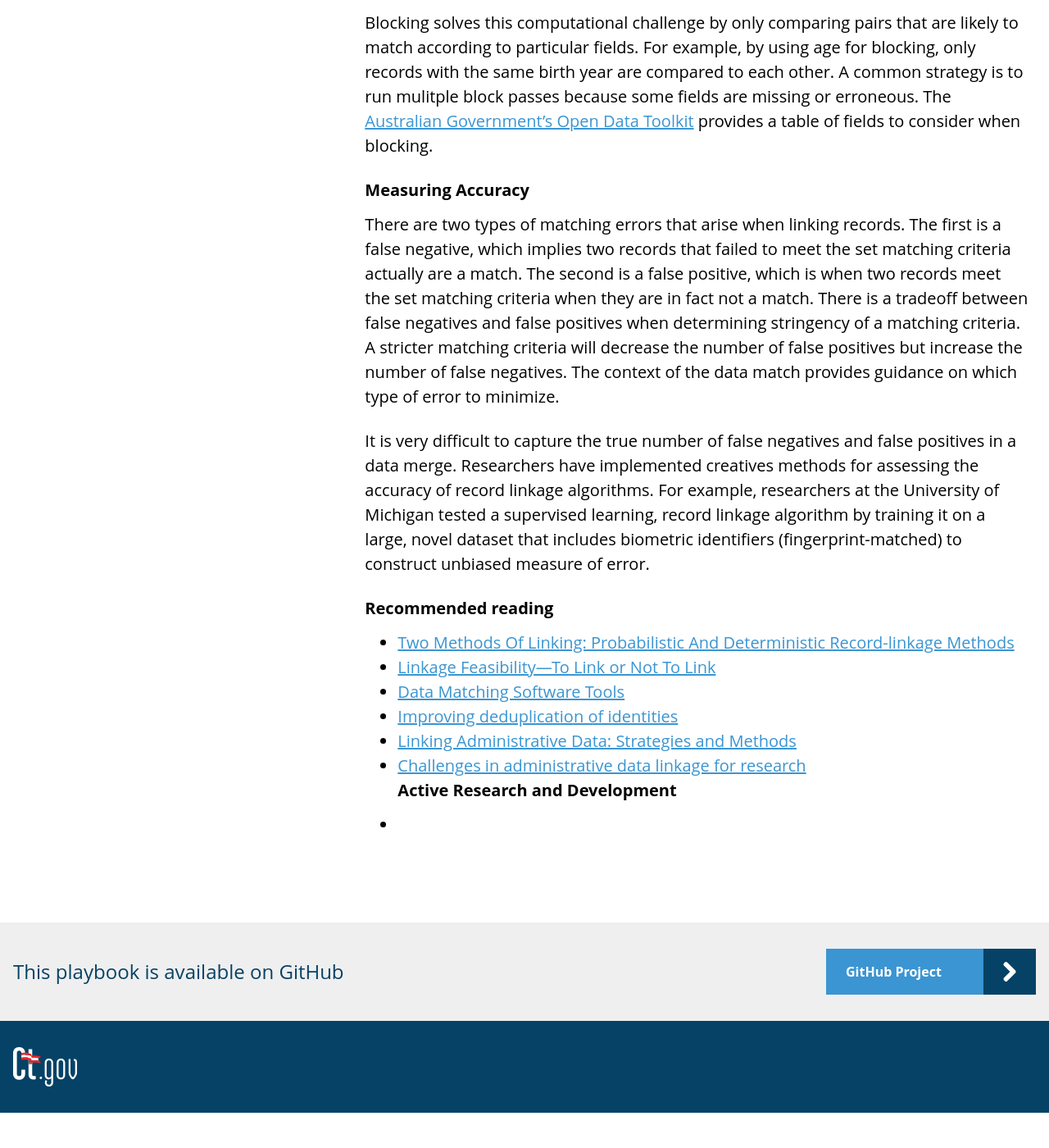
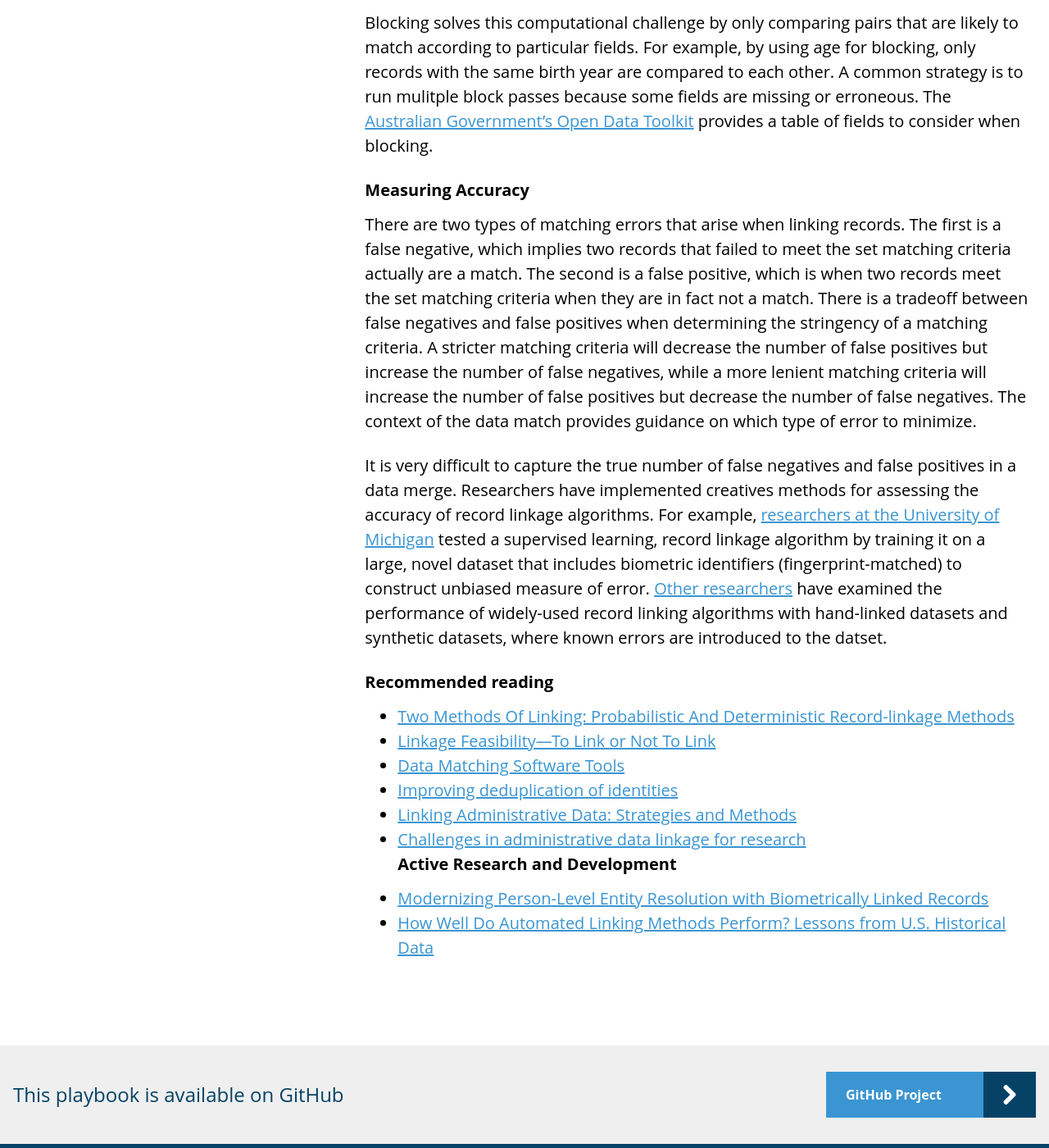
Before and after one commit to CTOpenData/data-sharing-playbook, a Jekyll site: the page built from 8_appendix-c-linking-datasets.md, in a window 1280 px wide and 1400 px high, scrolled down 1063 px. Shown: the whole window at 82% size. Built offline with Jekyll 4.4.1, drawn with Linux system fonts in a browser that asks for light colours; before the commit the page ends 2420 px from its top, so only the background shows below that.

Commit message:
Update 8_appendix-c-linking-datasets.md

```diff
--- a/8_appendix-c-linking-datasets.md
+++ b/8_appendix-c-linking-datasets.md
@@ -23,9 +23,10 @@ Blocking solves this computational challenge by only comparing pairs that are li
 provides a table of fields to consider when blocking.
 
 ### Measuring Accuracy
-There are two types of matching errors that arise when linking records. The first is a false negative, which implies two records that failed to meet the set matching criteria actually are a match. The second is a false positive, which is when two records meet the set matching criteria when they are in fact not a match. There is a tradeoff between false negatives and false positives when determining stringency of a matching criteria. A stricter matching criteria will decrease the number of false positives but increase the number of false negatives. The context of the data match provides guidance on which type of error to minimize.
+There are two types of matching errors that arise when linking records. The first is a false negative, which implies two records that failed to meet the set matching criteria actually are a match. The second is a false positive, which is when two records meet the set matching criteria when they are in fact not a match. There is a tradeoff between false negatives and false positives when determining the stringency of a matching criteria. A stricter matching criteria will decrease the number of false positives but increase the number of false negatives, while a more lenient matching criteria will increase the number of false positives but decrease the number of false negatives. The context of the data match provides guidance on which type of error to minimize.
 
-It is very difficult to capture the true number of false negatives and false positives in a data merge. Researchers have implemented creatives methods for assessing the accuracy of record linkage algorithms. For example, researchers at the University of Michigan tested a supervised learning, record linkage algorithm by training it on a large, novel dataset that includes biometric identifiers (fingerprint-matched) to construct unbiased measure of error.
+It is very difficult to capture the true number of false negatives and false positives in a data merge. Researchers have implemented creatives methods for assessing the accuracy of record linkage algorithms. For example, [researchers at the University of Michigan](https://sites.lsa.umich.edu/mgms/wp-content/uploads/sites/283/2020/12/entity_resolution_20201203.pdf) tested a supervised learning, record linkage algorithm by training it on a large, novel dataset that includes biometric identifiers (fingerprint-matched) to construct unbiased measure of error. [Other researchers](http://www-personal.umich.edu/~baileymj/Bailey_Cole_Henderson_Massey.pdf) have examined the performance of
+widely-used record linking algorithms with hand-linked datasets and synthetic datasets, where known errors are introduced to the datset.
 
 
 
@@ -37,4 +38,6 @@ It is very difficult to capture the true number of false negatives and false pos
 * [Linking Administrative Data: Strategies and Methods](https://github.com/californiapolicylab/data-linking/blob/master/Data%20Linking%20-%20white%20paper%20-%2012%2018%2018%20-%20FINAL.pdf)
 * [Challenges in administrative data linkage for research](https://journals.sagepub.com/doi/10.1177/2053951717745678)
 ### Active Research and Development
-*
+* [Modernizing Person-Level Entity Resolution with Biometrically Linked
+Records](https://sites.lsa.umich.edu/mgms/wp-content/uploads/sites/283/2020/12/entity_resolution_20201203.pdf)
+* [How Well Do Automated Linking Methods Perform? Lessons from U.S. Historical Data](http://www-personal.umich.edu/~baileymj/Bailey_Cole_Henderson_Massey.pdf)
```
